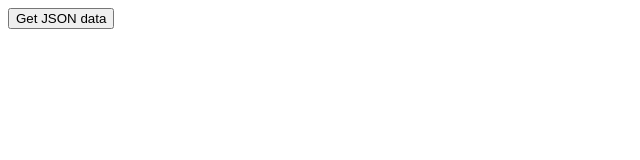
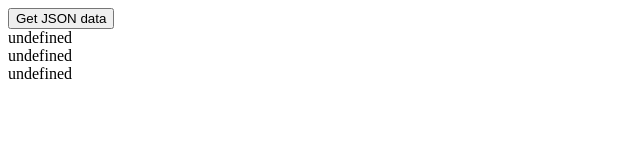
Before and after one commit to ablove4u/our, a plain HTML site: page index.html in a window 1280 px wide. Both pictures are taken after a click on the button "Get JSON data". Shown: the whole page, without its empty margins (0-640 px from the left). Drawn offline with nearby package versions, Linux system fonts and the light colour scheme.

Commit message:
Update index.html

```diff
--- a/index.html
+++ b/index.html
@@ -7,7 +7,7 @@ $(document).ready(function(){
   $("button").click(function(){
 
     $.getJSON("test.js", function(result){
-      $.each(result, function(i, obj){
+      $.each(result, function(i, field){
         $("div").append(field.ITS_ID + "<br>");
       });
     });
```
